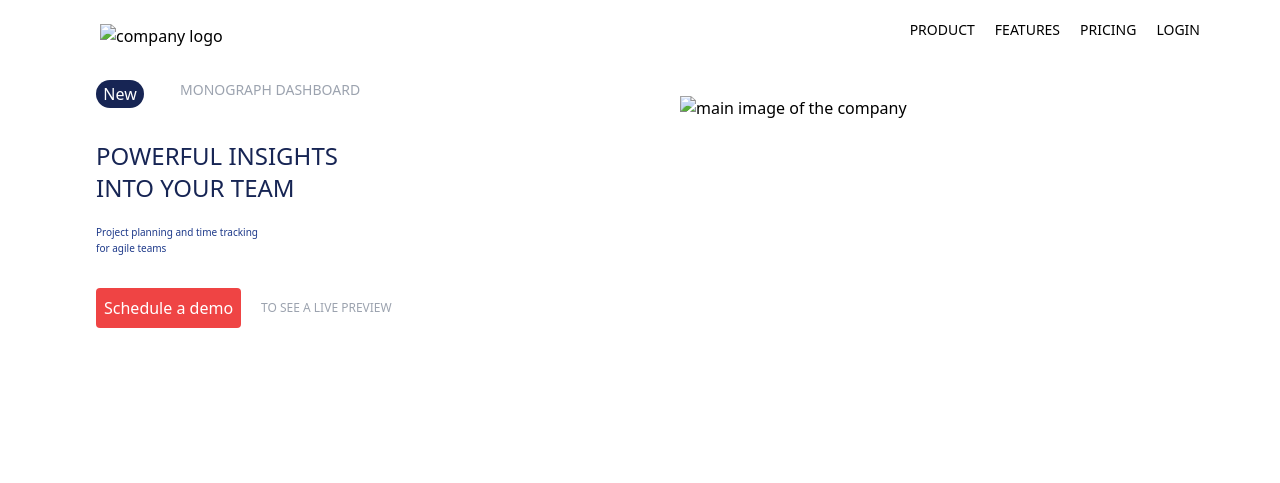
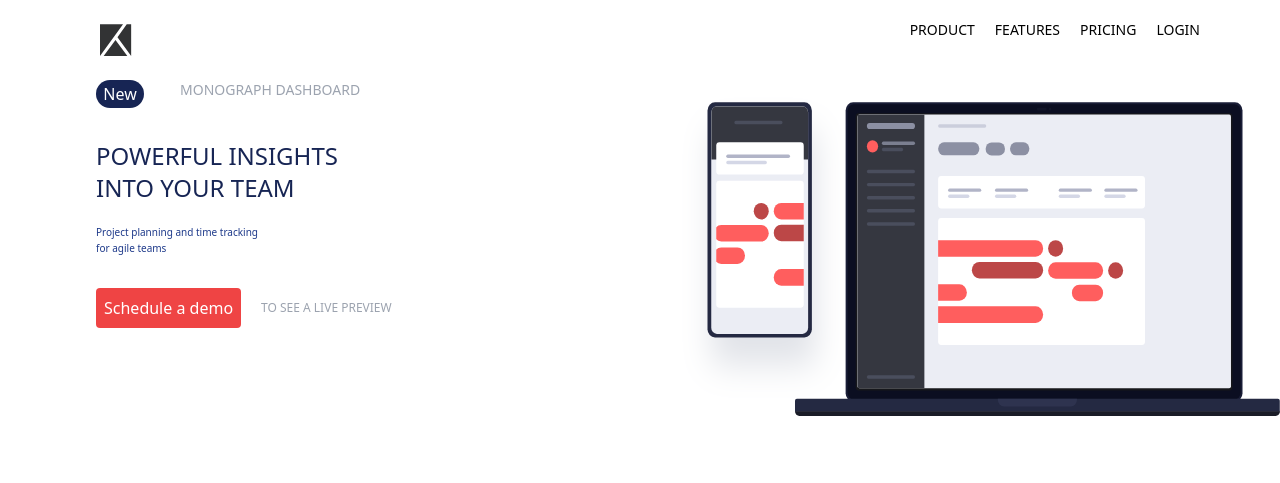
Before and after one commit to Nshimiyimana10/Project-Tracking-Intro-Component, a plain HTML site: page index.html in a window 1280 px wide. Drawn offline with nearby package versions, Linux system fonts and the light colour scheme; the site is published under a folder, as on GitHub Pages, so addresses that start at the root find nothing.

Commit message:
modified

```diff
--- a/index.html
+++ b/index.html
@@ -10,8 +10,8 @@
 <header>
     <nav class="flex relative">
         <div class="flex justify-between space-x-80">
-            <img class="absolute left-5 top-6 md: ml-20" src="/images/logo.svg" alt="company logo">
-            <img id="hamburger" class=" absolute top-7 right-5 md:hidden items-end" src="/images/icon-hamburger.svg" alt="hamburger menu">
+            <img class="absolute left-5 top-6 md: ml-20" src="images/logo.svg" alt="company logo">
+            <img id="hamburger" class=" absolute top-7 right-5 md:hidden items-end" src="images/icon-hamburger.svg" alt="hamburger menu">
         </div>
 
         <div id="menu" class="hidden md:flex space-x-5 absolute right-20 top-5">
@@ -25,7 +25,7 @@
 </header>
 <main class="flex flex-col md:flex relative">
     <div>
-     <img class="mt-24 md:absolute right-0 w-[600px] h-80" src="/images/illustration-devices.svg" alt="main image of the company">
+     <img class="mt-24 md:absolute right-0 w-[600px] h-80" src="images/illustration-devices.svg" alt="main image of the company">
     </div>
     <div class="flex flex-col gap-8 mt-20 ml-24 w-[350px] h-[400px]">
         <div class="flex space-x-9">
```
